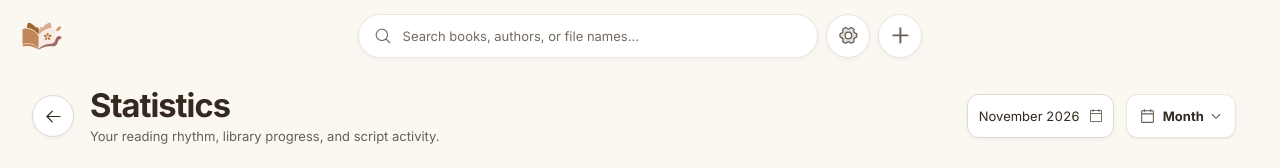
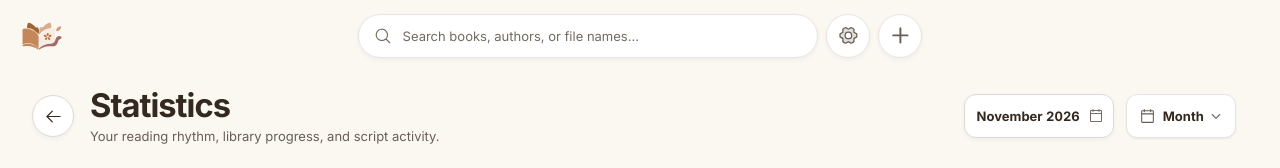
Before and after one commit to Yuu-4chan/komori, a React (Vite) app: page /statistics in a window 1280 px wide. Shown: the top 168 px of the page. Built offline with nearby package versions, Linux system fonts and the light colour scheme.

Commit message:
style: bold the statistics range's month and day fields, as the range menu
Co-Authored-By: Claude Opus 5.5 <noreply@anthropic.com>

```diff
--- a/src/styles/statistics.css
+++ b/src/styles/statistics.css
@@ -48,6 +48,11 @@
 /* In the header, the fields stand as tall as the range menu beside them. */
 .statistics-range .day-picker__trigger {
   min-height: var(--toolbar-height);
+}
+
+/* The range's month and days are as bold as the range menu's name. */
+:is(.statistics-range, .mobile-statistics-range) .day-picker__trigger {
+  font-weight: 620;
 }
 
 /* The first day's calendar opens from its start, so it stays on a narrow screen. */
```
